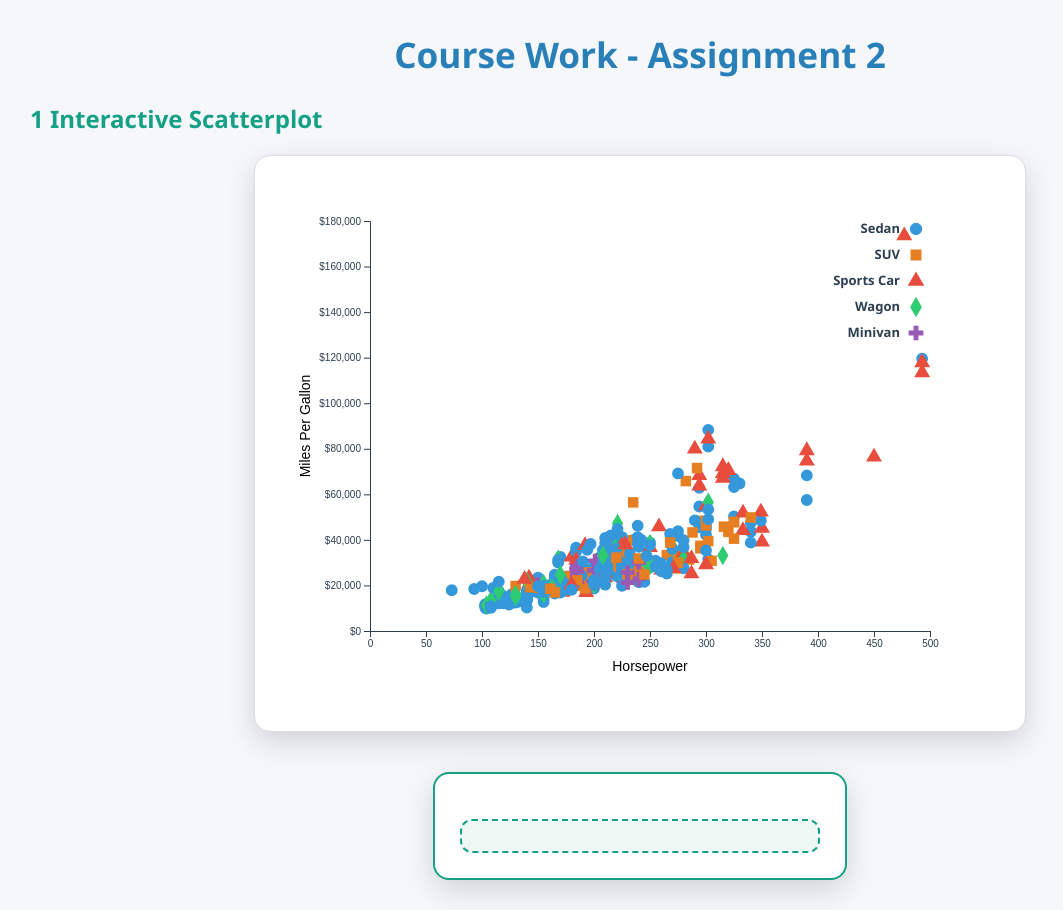
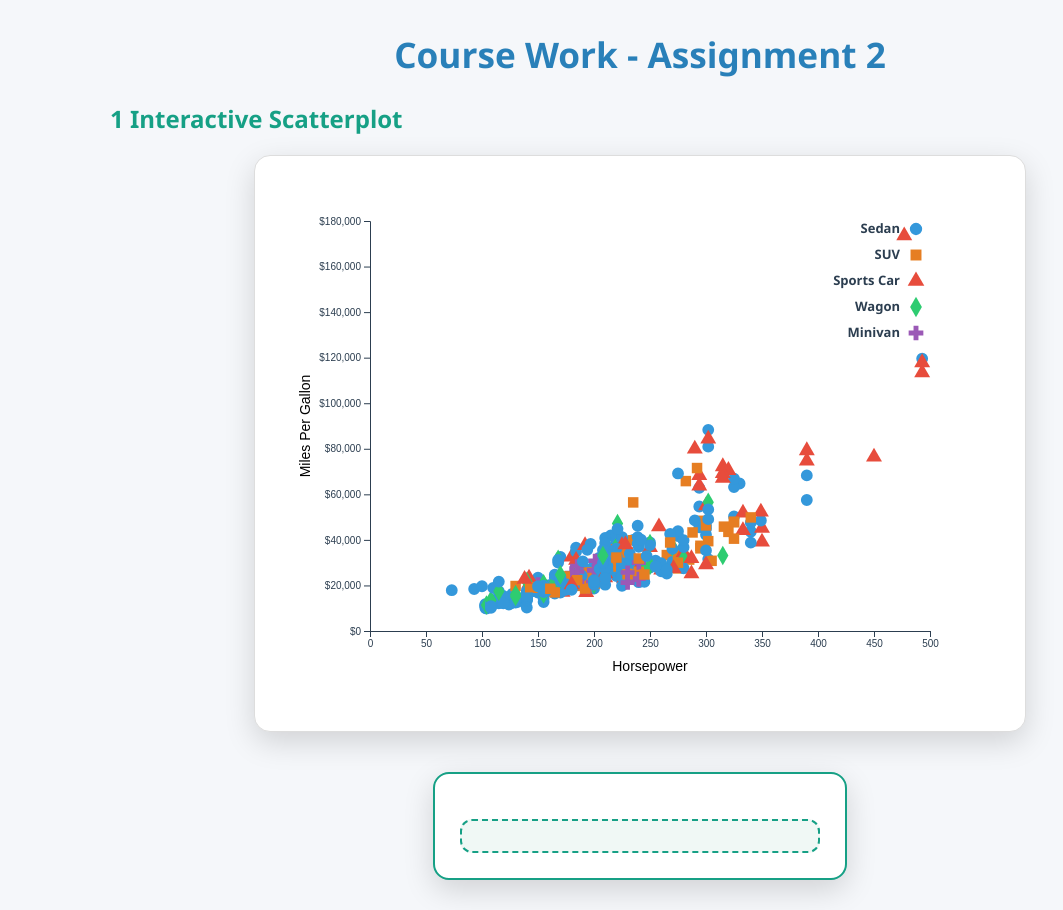
Before and after one commit to kimra151/datavis, a plain HTML site: page index.html in a window 1280 px wide. Shown: the whole page, without its empty margins (0-1063 px from the left). Drawn offline with Linux system fonts and the light colour scheme.

Commit message:
Update style.css

```diff
--- a/style.css
+++ b/style.css
@@ -13,7 +13,7 @@ h1 {
 
 h2 {
     color: #16a085;
-    margin: 20px 0 10px;
+    margin: 20px 80px 10px;
 }
 
 #container {
```
